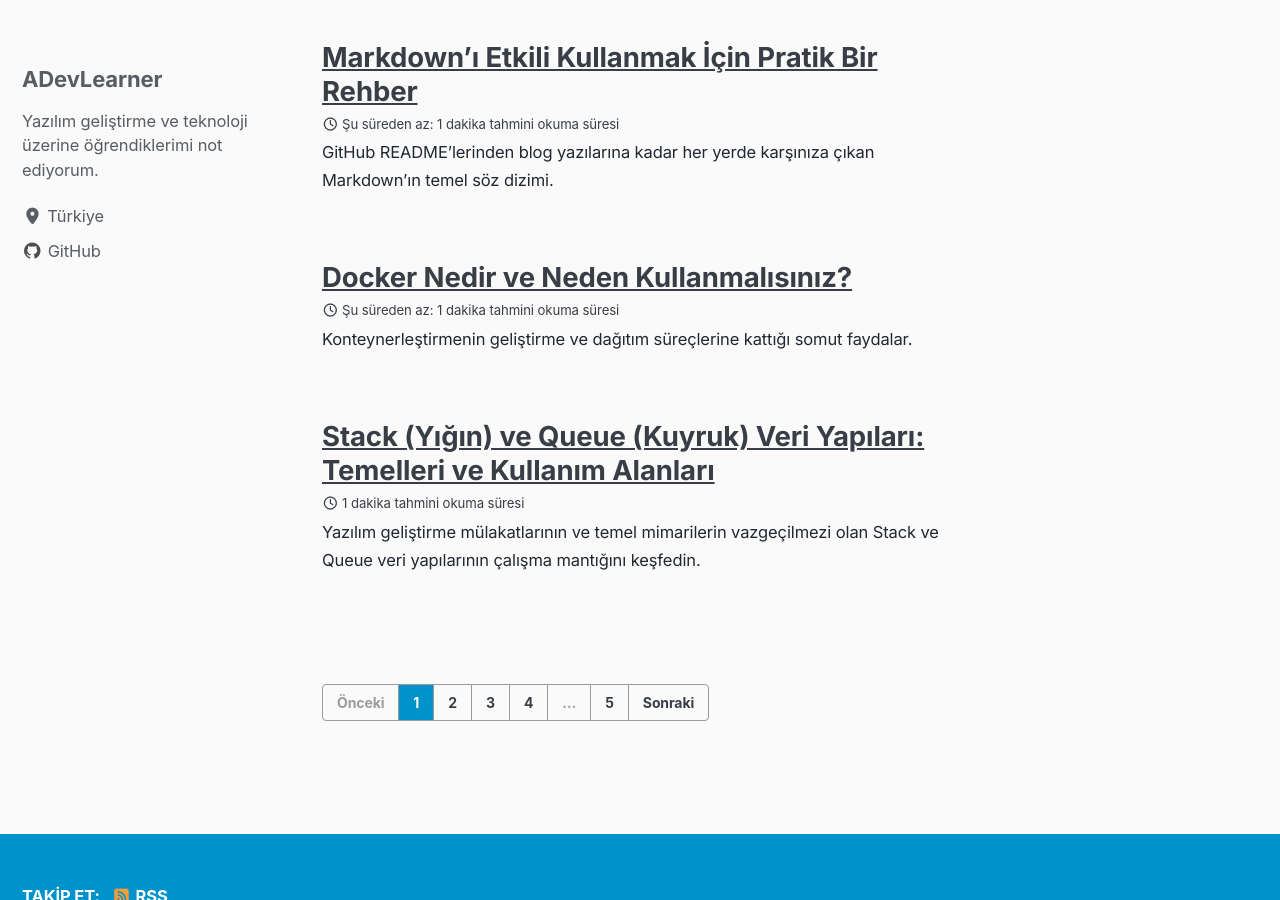
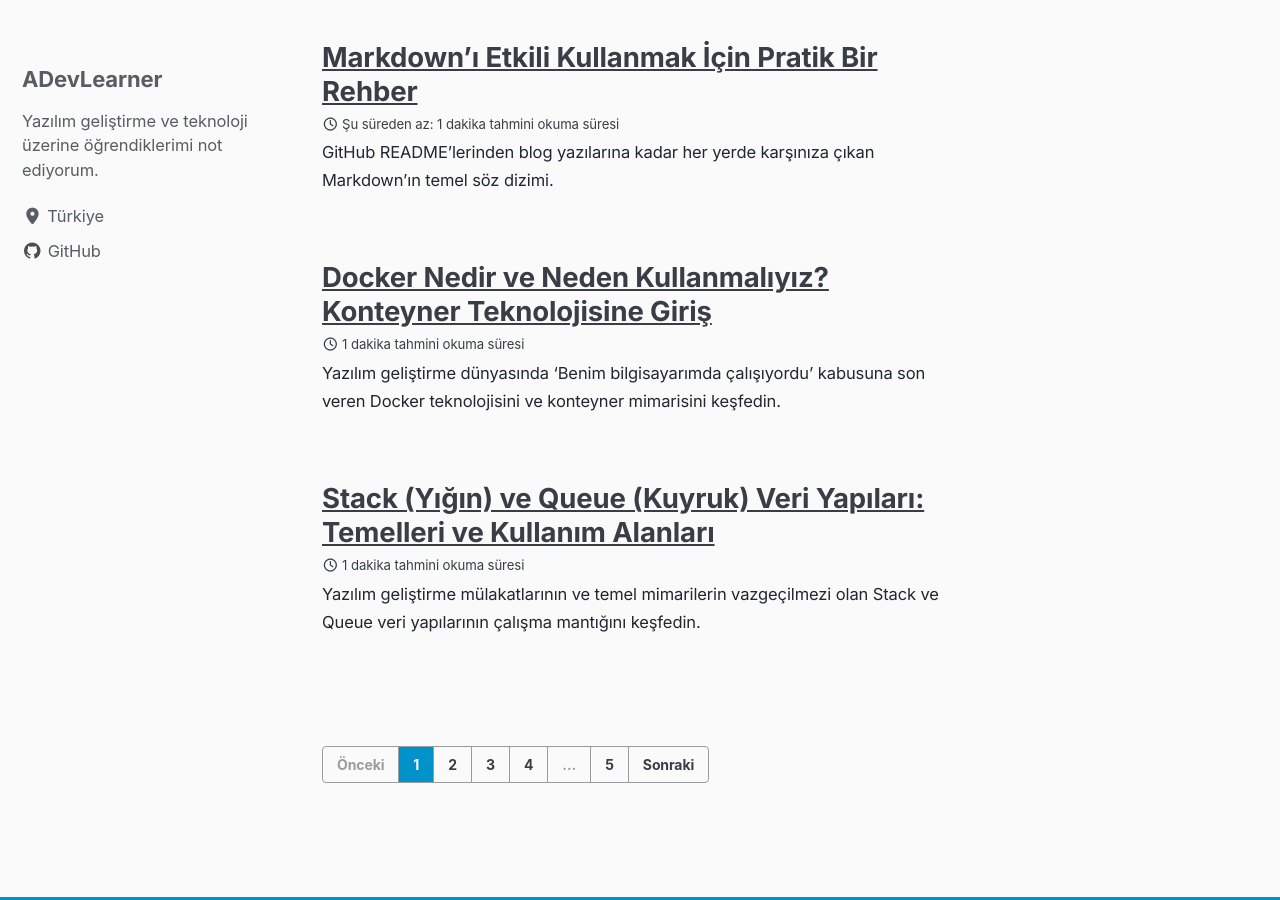
Before and after one commit to ADevLearner/ADevLearner.github.io, a Jekyll site: the page built from index.html, in a window 1280 px wide and 900 px high, scrolled down 815 px. Built offline with Jekyll 4.4.1, drawn with Linux system fonts in a browser that asks for light colours; cached includes are drawn as plain includes; the list of posts is cut into pages by our own code; some of the changed lines change nothing that is shown.

Commit message:
Revise Docker article for clarity and detail
Updated the title and excerpt for clarity, expanded on Docker's benefits, and refined the structure of the article.

````diff
--- a/_posts/2026-08-08-docker-neden-kullanmaliyiz.md
+++ b/_posts/2026-08-08-docker-neden-kullanmaliyiz.md
@@ -1,39 +1,61 @@
 ---
-title: "Docker Nedir ve Neden Kullanmalısınız?"
-date: 2026-08-08
-categories:
-  - devops
-tags:
-  - docker
-  - container
-excerpt: "Konteynerleştirmenin geliştirme ve dağıtım süreçlerine kattığı somut faydalar."
+layout: post
+title: "Docker Nedir ve Neden Kullanmalıyız? Konteyner Teknolojisine Giriş"
+date: 2026-08-08 10:00:00 +0300
+categories: [devops]
+tags: [docker, konteyner, devops, sanallastirma, bulut]
+excerpt: "Yazılım geliştirme dünyasında 'Benim bilgisayarımda çalışıyordu' kabusuna son veren Docker teknolojisini ve konteyner mimarisini keşfedin."
 ---
 
-"Benim makinemde çalışıyordu" cümlesi yazılım dünyasında en tanıdık şikayetlerden
-biridir. Docker, tam olarak bu sorunu çözmek için var.
+Yazılım geliştirme süreçlerinde geliştiricilerin en sık karşılaştığı ve en çok zaman kaybetmesine neden olan cümlelerden biri şüphesiz şudur: *"Ama benim yerel bilgisayarımda kusursuz çalışıyordu, neden sunucuda hata veriyor?"*. Farklı işletim sistemleri, farklı kütüphane versiyonları (`dependencies`) ve ortam uyumsuzlukları projelerin canlıya alınmasını bir çıkmaza sokabilir.
 
-## Konteyner ile Sanal Makine Farkı
+Bu kronik sorunu kökten çözen ve yazılım dünyasında devrim yaratan teknoloji **Docker** yani konteyner (container) teknolojisidir. Bu yazımızda Docker'ın ne anlama geldiğini, geleneksel sanal makinelerden farkını ve projelerinizde neden mutlaka kullanmanız gerektiğini inceleyeceğiz.
 
-Sanal makineler tüm bir işletim sistemini simüle ederken, konteynerler ana sistemin
-çekirdeğini paylaşır ve sadece uygulamayı çalıştırmak için gerekli katmanı izole eder.
-Bu da onları çok daha hafif ve hızlı başlatılabilir yapar.
+---
 
-## Basit Bir Örnek
+## 1. Docker Nedir ve Konteyner Mimarisi Nasıl Çalışır?
 
-Bir Node.js uygulamasını konteynerleştirmek için gereken Dockerfile oldukça kısadır:
+Docker, yazılım uygulamalarını ve onların ihtiyaç duyduğu tüm bağımlılıkları, kütüphaneleri ve konfigürasyonları tek bir izole paket (**Konteyner**) içinde sarmalayarak her ortamda aynı şekilde çalışmasını sağlayan açık kaynaklı bir platformdur.
 
-```dockerfile
-FROM node:20-alpine
-WORKDIR /app
-COPY package*.json ./
-RUN npm install
-COPY . .
-CMD ["node", "index.js"]
+* **İzolasyon:** Her konteyner birbirinden ve ana işletim sisteminden tamamen bağımsız (izole) olarak çalışır.
+* **Hafiflik:** Konteynerler, içlerinde ağır bir işletim sistemi barındırmazlar; bunun yerine ana makinenin (`host`) çekirdeğini (`kernel`) paylaşırlar. Bu sayede saniyeler içinde ayağa kalkarlar.
+
+---
+
+## 2. Docker vs Geleneksel Sanal Makineler (Virtual Machines)
+
+Geçmişte uygulamaları izole etmek için **VM (Virtual Machine)** teknolojisi kullanılırdı:
+* **Sanal Makineler (VM):** Her sanal makine kendi içinde devasa bir konuk işletim sistemi (`Guest OS`), RAM ve CPU aygıtları barındırır. Bu da gigabaytlarca dosya boyutu ve yavaş açılış süreleri demektir.
+* **Docker Konteynerleri:** İşletim sistemi katmanına ihtiyaç duymazlar. Doğrudan Docker Engine üzerinde çalıştıkları için çok daha az disk alanı kaplar ve anında (`lightning-fast`) başlarlar.
+
+---
+
+## 3. Docker Kullanmanın Temel Avantajları
+
+1. **"Benim Bilgisayarımda Çalışıyordu" Problemine Son:** Geliştirici, test uzmanı ve canlı sunucu (`production`) tamamen aynı Docker imajını (`image`) çalıştırır. Ortam farkları ortadan kalkar.
+2. **Hızlı Kurulum ve Dağıtım:** Yeni bir ekip arkadaşı projeye katıldığında saatlerce veritabanı, Redis veya Node.js kurmakla uğraşmaz; tek bir `docker-compose up` komutuyla tüm sistemi saniyeler içinde ayağa kaldırır.
+3. **Kolay Ölçeklenebilirlik:** Bulut sunucularda yük arttığında yeni konteynerler anında çoğaltılabilir (`scaling`).
+
+---
+
+## 4. Temel Docker Komutları
+
+Günlük iş akışında en çok kullanılan temel Docker komutları şunlardır:
+
+```bash
+# Bir imajı indirmek için
+docker pull nginx
+
+# Bir konteyneri arka planda çalıştırmak için
+docker run -d -p 8080:80 --name web-sunucu nginx
+
+# Çalışan aktif konteynerleri listelemek için
+docker ps
+
+# Çalışan bir konteyneri durdurmak için
+docker stop web-sunucu
 ```
+Sonuç
+Docker, modern DevOps kültürünün ve mikroservis mimarilerinin vazgeçilmez temel taşıdır. Geliştirme süreçlerinizi hızlandırmak ve dağıtım karmaşasından kurtulmak için Docker öğrenmek her yazılımcı için büyük bir yatırımdır.
 
-## Ne Zaman Gerçekten İşe Yarar?
-
-Docker'ın en büyük faydası ekip büyüdükçe ve dağıtım ortamları çeşitlendikçe ortaya
-çıkar: geliştirme, test ve production ortamlarının birebir aynı olmasını garanti eder.
-Tek kişilik küçük bir script projesinde fazladan karmaşıklık da katabilir, bu yüzden
-her projeye otomatik eklenmesi gereken bir araç değildir.
+Bir sonraki yazımızda görüşmek üzere!
````
